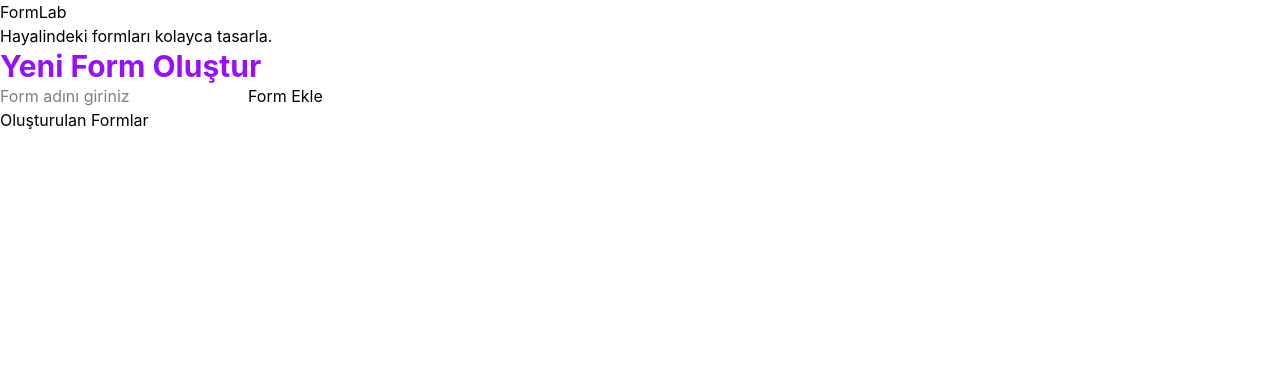
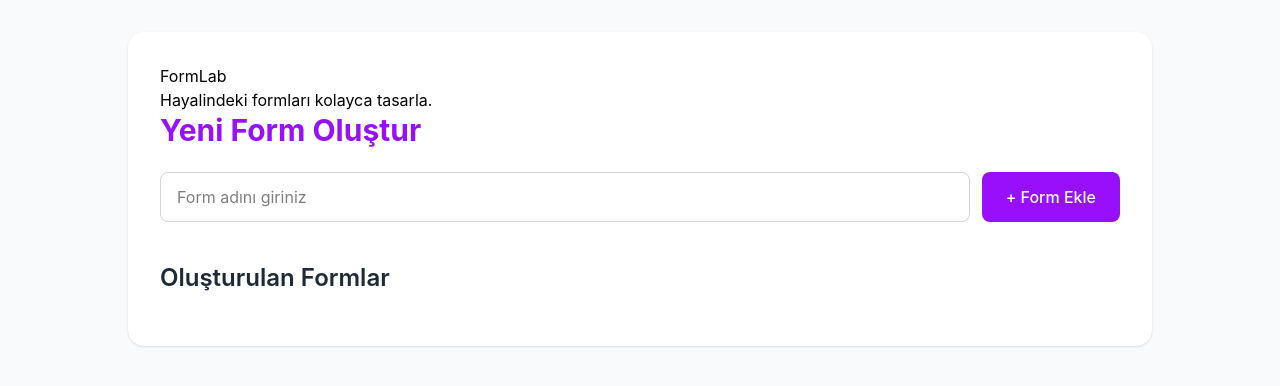
Before and after one commit to bengoksu/FormLab, a React (Vite) app: page / in a window 1280 px wide. Shown: the top 386 px of the page. Built offline with nearby package versions, Linux system fonts and the light colour scheme.

Commit message:
FormLab arayüz düzeni oluşturuldu ve form ekleme alanı tasarlandı

```diff
--- a/src/App.jsx
+++ b/src/App.jsx
@@ -48,24 +48,37 @@ function App() {
   }
 
   return (
-    <div>
+    <div className="min-h-screen bg-slate-50 p-8">
+      <div className="mx-auto max-w-5xl rounded-2xl bg-white p-8 shadow-sm">
         <Header
           baslik="FormLab"
           aciklama="Hayalindeki formları kolayca tasarla."
         />
 
-      <h2 className="text-3xl font-bold text-purple-600">Yeni Form Oluştur</h2>
+        <h2 className="text-3xl font-bold text-purple-600">
+          Yeni Form Oluştur
+        </h2>
 
+        <div className="mt-6 flex gap-3">
           <input
             type="text"
             placeholder="Form adını giriniz"
             value={formAdi}
             onChange={(event) => setFormAdi(event.target.value)}
+            className="flex-1 rounded-lg border border-gray-300 px-4 py-3 outline-none focus:border-purple-500"
           />
 
-      <button onClick={formEkle}>Form Ekle</button>
+          <button
+            onClick={formEkle}
+            className="rounded-lg bg-purple-600 px-6 py-3 font-medium text-white hover:bg-purple-700"
+          >
+            + Form Ekle
+          </button>
+        </div>
 
-      <h2>Oluşturulan Formlar</h2>
+        <h2 className="mt-10 mb-5 text-2xl font-semibold text-gray-800">
+          Oluşturulan Formlar
+        </h2>
 
         <ul>
           {formlar.map((form) => (
@@ -78,6 +91,7 @@ function App() {
           ))}
         </ul>
       </div>
+    </div>
   );
 }
 
```
Lines whose indentation alone changed are shown as unchanged.
